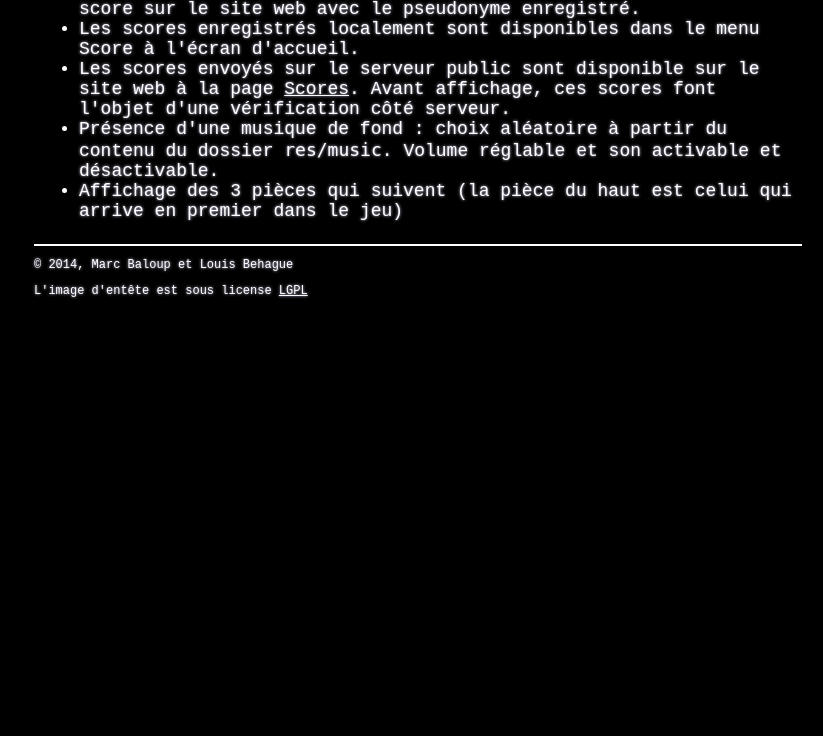
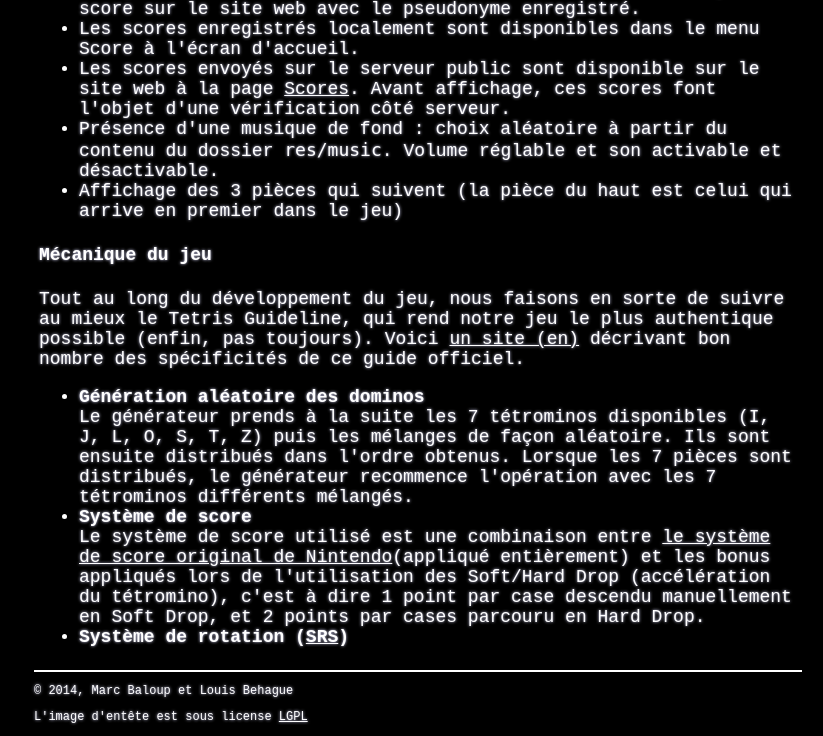
Before and after one commit to marcbal/SFMLTetris, a PHP site: page / in a window 1280 px wide. Shown: the part 802-1538 px from the top of the page, without its empty margins (222-1045 px from the left). Before the commit the page ends 1101 px from the top, so only its background shows below. Run offline with PHP 8.4, Linux system fonts and the light colour scheme.

Commit message:
[web] ajout de texte - [cpp] couleurs et orientation Tetromino
Sur la page d'accueil du site, ajout de la description de certaines
mécaniques du jeu.

Classe Tetromino :
- modification des couleurs des tétrominos (Tetris Guideline)
- Changement de l'orientation initiale et du sens de rotation des
tetrominos (rot gauche : sens trigo - rot droite : sens horaire)

```diff
--- a/web/index.php
+++ b/web/index.php
@@ -35,6 +35,20 @@ Nous faisons tout notre possible pour qu'il sois compilable au moins sous Window
 	<li>Présence d'une musique de fond : choix aléatoire à partir du contenu du dossier <code>res/music</code>. Volume réglable et son activable et désactivable.</li>
 	<li>Affichage des 3 pièces qui suivent (la pièce du haut est celui qui arrive en premier dans le jeu)</li>
 </ul>
+<h4>Mécanique du jeu</h4>
+<p>Tout au long du développement du jeu, nous faisons en sorte de suivre au mieux le Tetris Guideline, qui rend notre jeu le plus
+authentique possible (enfin, pas toujours). Voici <a href="http://tetris.wikia.com/wiki/Tetris_Guideline">un site (en)</a>
+décrivant bon nombre des spécificités de ce guide officiel.</p>
+<ul>
+	<li><b>Génération aléatoire des dominos</b><br/>
+		Le générateur prends à la suite les 7 tétrominos disponibles (I, J, L, O, S, T, Z) puis les mélanges de façon aléatoire. Ils sont ensuite
+		distribués dans l'ordre obtenus. Lorsque les 7 pièces sont distribués, le générateur recommence l'opération avec les 7 tétrominos différents mélangés.</li>
+	<li><b>Système de score</b><br/>
+		Le système de score utilisé est une combinaison entre <a href="http://tetris.wikia.com/wiki/Scoring#Original_Nintendo_Scoring_System">le système de score
+		original de Nintendo</a>(appliqué entièrement) et les bonus appliqués lors de l'utilisation des Soft/Hard Drop (accélération du tétromino), c'est à dire
+		1 point par case descendu manuellement en Soft Drop, et 2 points par cases parcouru en Hard Drop.</li>
+	<li><b>Système de rotation (<a href="http://tetris.wikia.com/wiki/SRS">SRS</a>)</b></li>
+</ul>
 
 
 <?php
```
Also changed, not shown: 1 other file.
